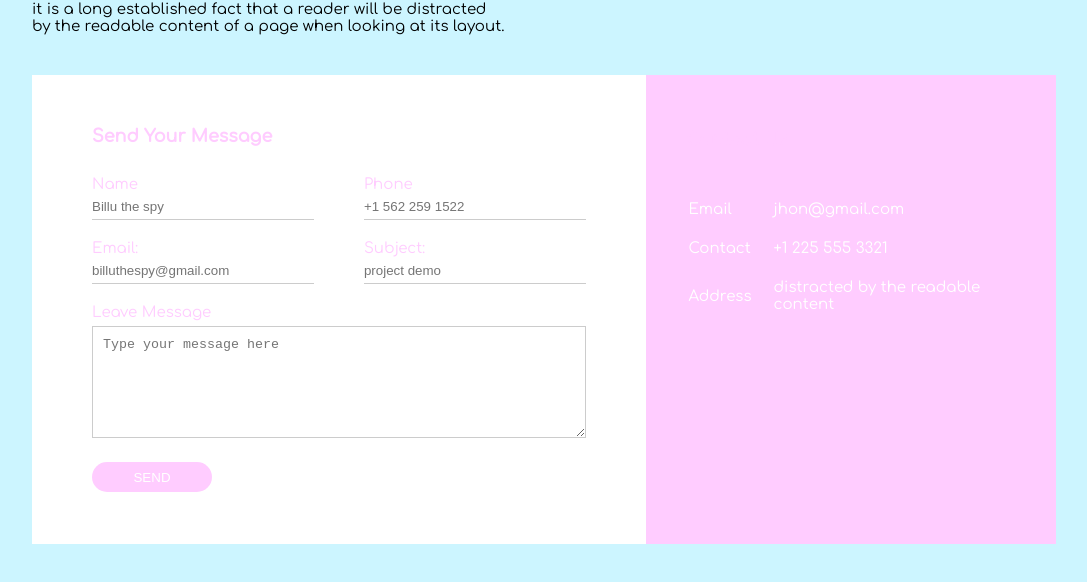
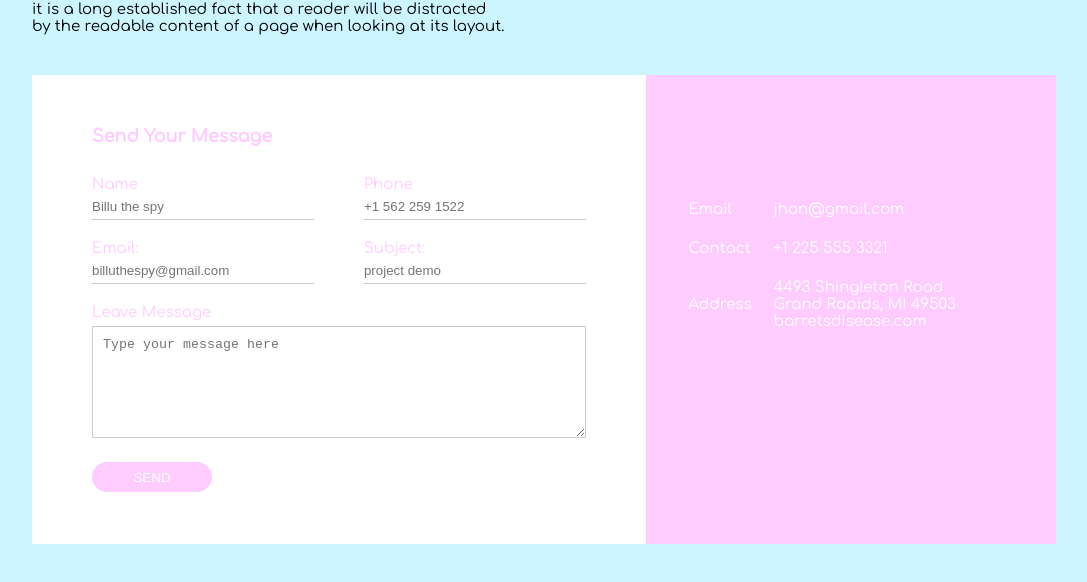
Before and after one commit to minhazriad/landing, a plain HTML site: page index.html in a window 1280 px wide. Shown: the part 92-674 px from the top of the page, without its empty margins (96-1183 px from the left). Drawn offline with Linux system fonts and the light colour scheme.

Commit message:
Update index.html

```diff
--- a/index.html
+++ b/index.html
@@ -54,7 +54,7 @@
 					</tr>
 					<tr>
 						<td>Address</td>
-						<td>distracted by the readable content </td>
+						<td>4493 Shingleton Road <br> Grand Rapids, MI 49503 <br> barretsdisease.com</td>
 					</tr>
 				</table>
 			</div>
```
